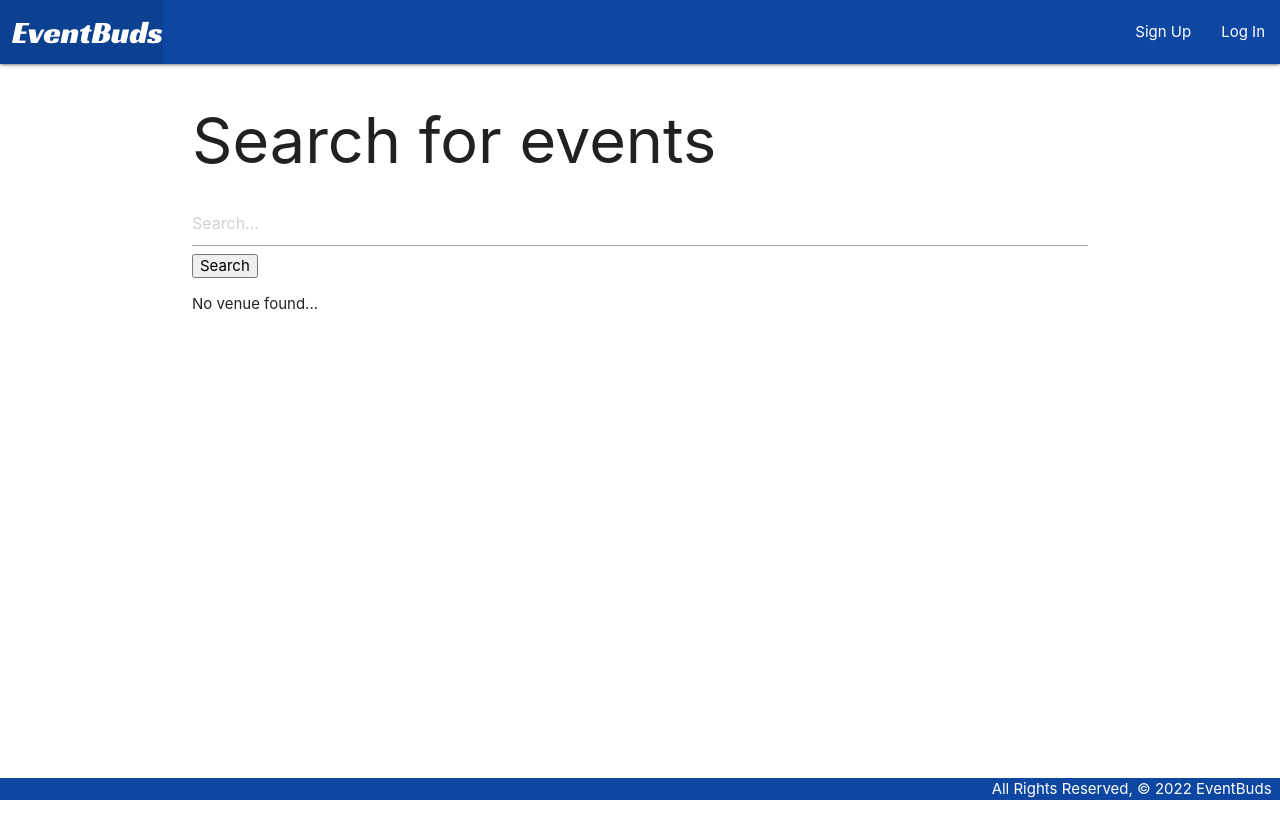
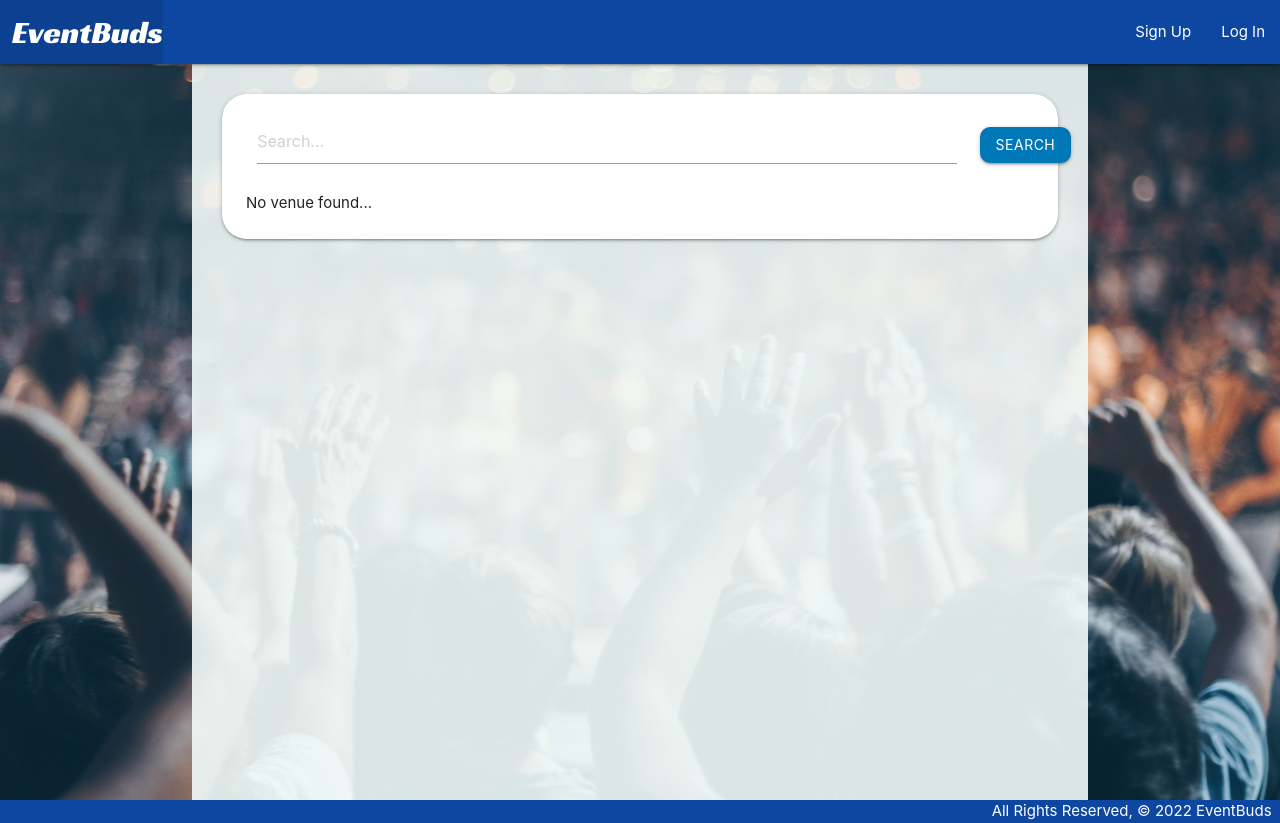
Before and after one commit to diggy63/eventbuds, a Django app: page /events/search/ in a window 1280 px wide. Before the commit the page ends 800 px from the top, so only its background shows below. Run offline with Django 4.2, Linux system fonts and the light colour scheme; data that the repository does not hold is empty; some libraries are stand-ins or nearby versions.

Commit message:
addedd some css styling

```diff
--- a/main_app/static/css/style.css
+++ b/main_app/static/css/style.css
@@ -1,9 +1,17 @@
 body {
     display: flex;
-    min-height: 100vh;
+    min-height: 100%;
     flex-direction: column;
-    /* background-image: url('/static/images/eventbg.jpg'); */
+    background-image: url('/static/images/eventbg.jpg');
+    background-size: cover;
 
+  }
+
+  html, body {
+    margin: 0;
+    padding: 0;
+    height: 100%;
+    width: 100%;
   }
 
   main {
@@ -21,6 +29,7 @@ body {
 
   .smallImg{
     max-height: 10vh;
+    max-width: 10vw;
     border-radius: 100%;
   }
 
@@ -52,6 +61,39 @@ body {
   }
 
   #event-photo {
-    width: 80%;
-    height: 80%;
+    max-width: 30vh;
   }
+
+  .backg{
+    /* background-color:rgb(173,232,244);opacity:0.8; */
+    background-color: rgba(241,250,248, 0.9);
+    height: 100vh;
+    padding: 0 30px 0 30px;
+
+  }
+
+  .container {
+    margin-top: 0px;
+  }
+
+  h1{
+    margin-top: 0px;
+  }
+
+  .round{
+    border-radius: 25px;
+  }
+
+  .border{
+    border-style: solid;
+    padding: 10px;
+    border-color: rgba(241,250,248, 0.99) ;
+  }
+
+  .nomargintop{
+    margin-top: 0px;
+  }
+
+  .margintop{
+    margin-top: 20px;
+  }
--- a/main_app/templates/base.html
+++ b/main_app/templates/base.html
@@ -45,7 +45,7 @@
         </div>
       </nav>
     </header>
-    <main class="container">{% block content %} {% endblock %}</main>
+    <main class="container"><div class="backg">{% block content %} {% endblock %}</div></main>
     <footer class="page-footer blue darken-4">
       <div class="right">
         All Rights Reserved, &copy; 2022 EventBuds &nbsp;
--- a/main_app/templates/events/detail.html
+++ b/main_app/templates/events/detail.html
@@ -2,7 +2,7 @@
 
 <h1>Event {{ event.event_name }}</h1>
 
-<img id="event-photo" src="{{ event.image }}" alt="event photo">
+<img id="event-photo" class="responsive-img smallImg"src="{{ event.image }}" alt="event photo">
 
 <div class="row">
   <div class="col s8">
--- a/main_app/templates/events/index.html
+++ b/main_app/templates/events/index.html
@@ -4,7 +4,8 @@
 
 <h1>Events</h1>
 <a href="{% url 'search' %}"><button class="btn">Search</button></a>
-
+<div class="card round">
+  <div class="card-content">
 <table class="striped responsive-table">
   <thead>
     <tr>
@@ -33,5 +34,7 @@
     {% endfor %}
   </tbody>
 </table>
+</div>
+</div>
 
 {% endblock content %}
--- a/main_app/templates/events/search.html
+++ b/main_app/templates/events/search.html
@@ -1,13 +1,22 @@
 {% extends 'base.html' %} {% block content %}
 <div>
+
   <h1>Search for events</h1>
+  </div>
+  <div class="card round">
+    <div class="card-content">
   <form method="GET" action="{% url 'search' %}">
-    {% csrf_token %}
+    {% csrf_token %}<div class="row valign-wrapper">
+      <div class="col s11">
     <input type="search" name="q" placeholder="Search..." autocomplete="off" />
-    <input class="hide-on-med-and-down" type="submit" name="Search" value="Search" />
+    </div>
+    <div class="col s1">
+    <input class="hide-on-med-and-down btn" type="submit" name="Search" value="Search" />
+    </div>
+    </div>
   </form>
-</div>
 {% if events %}
+<div class="border round">
 <table class="striped responsive-table">
   <thead>
     <tr>
@@ -38,6 +47,10 @@
     {% endfor %}
   </tbody>
 </table>
+</div>
 {% else %}
 <p>No venue found...</p>
-{% endif %} {% endblock content %}
+{% endif %}
+</div>
+</div>
+{% endblock content %}
--- a/main_app/templates/user/detail.html
+++ b/main_app/templates/user/detail.html
@@ -1,6 +1,7 @@
 {% extends 'base.html' %} {% block content %}
 <div class="wrapper">
-  <div class="card">
+  <h1 class="center">Profile</h1>
+  <div class="card margintop">
     <div class="card-content center">
       <img class="esponsive-img smallImg" src="{{ownerUser.url}}">
       <div class="userTitle center">{{ ownerUser.user }}</div>
@@ -47,8 +48,7 @@
   </div>
   <div>
     <a href="{% url 'add_comment' user.id %}">add comment</a>
-
-  </div>
+    </div>
     <!-- <form action="{% url 'add_bio' user.id%}" method="POST">
       {% csrf_token %}
       <input type="textarea" name="bio">
```
